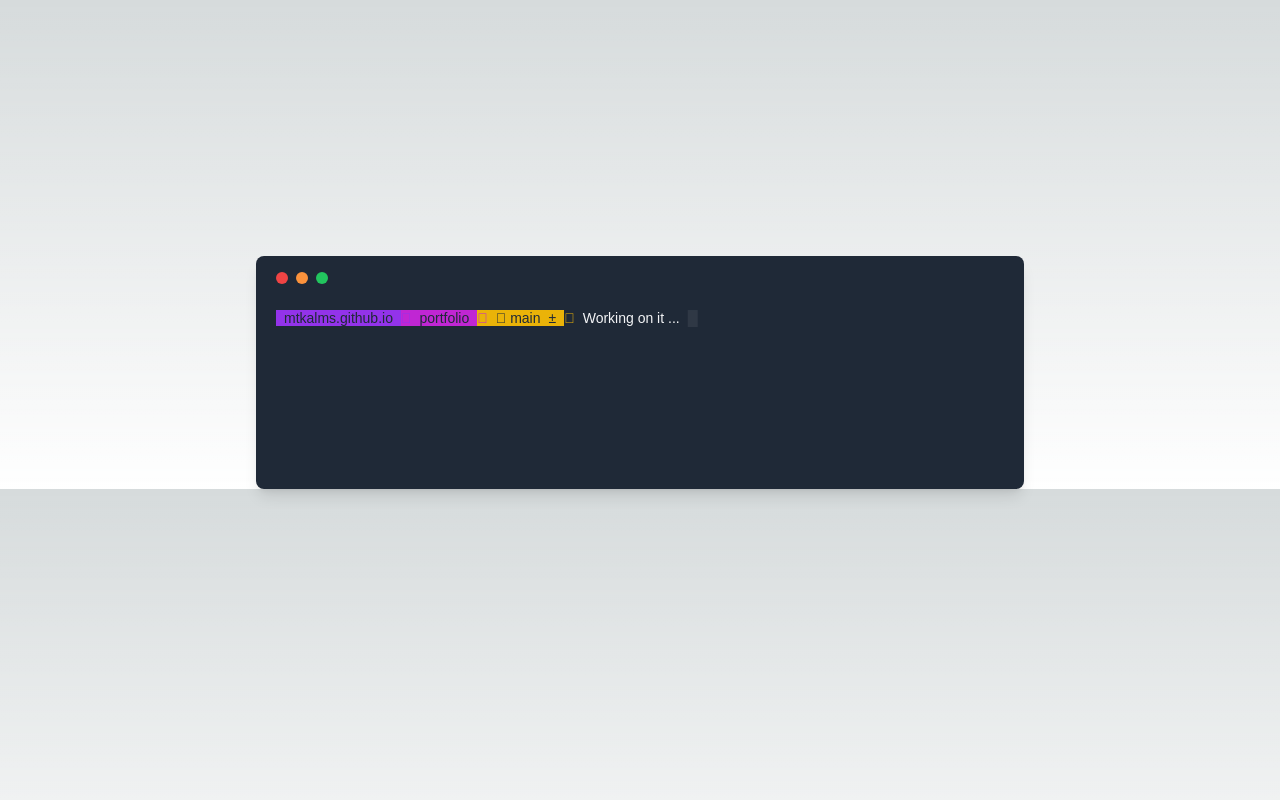
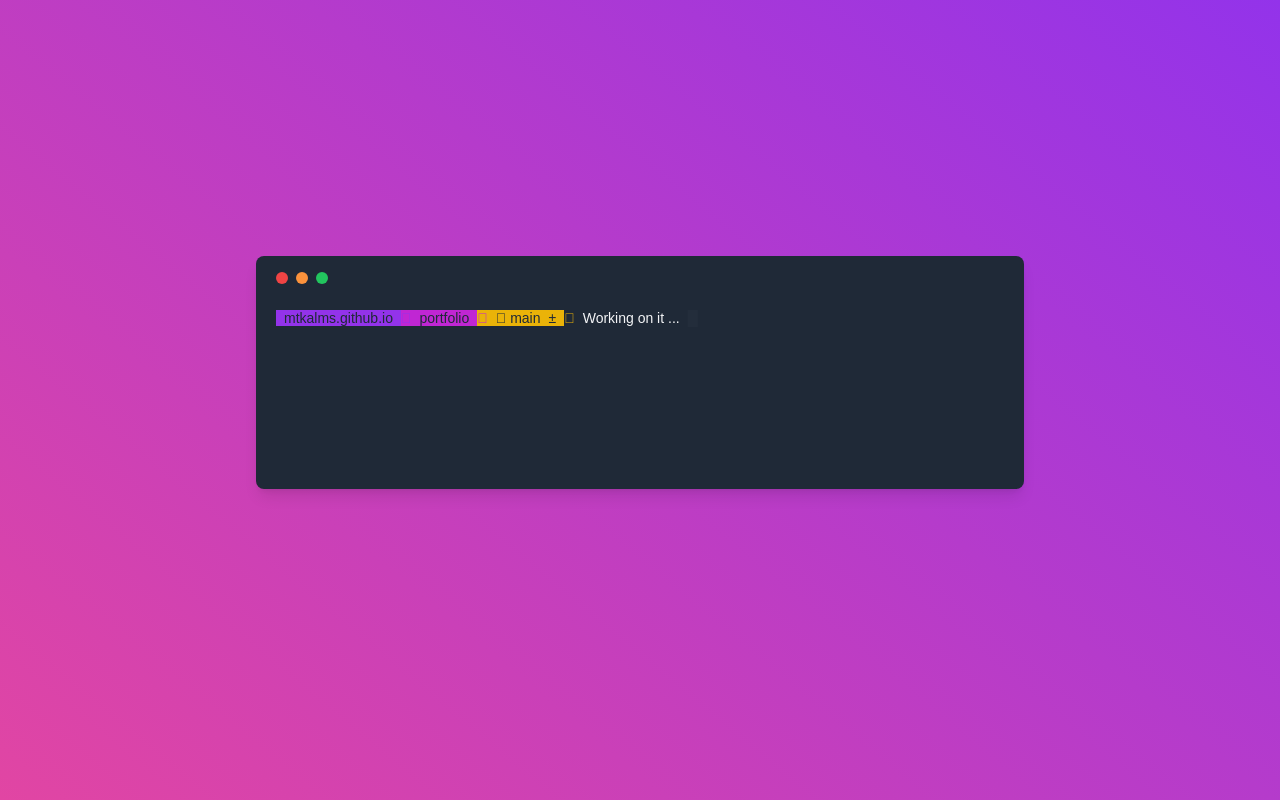
Before and after one commit to mtkalms/portfolio, a Next.js app: page / in a window 1280 px wide. Shown: the top 800 px of the page. Built offline with nearby package versions, Linux system fonts and the light colour scheme; a web font is replaced by a local one.

Commit message:
Add background

```diff
--- a/app/globals.css
+++ b/app/globals.css
@@ -2,26 +2,7 @@
 @tailwind components;
 @tailwind utilities;
 
-:root {
-  --foreground-rgb: 0, 0, 0;
-  --background-start-rgb: 214, 219, 220;
-  --background-end-rgb: 255, 255, 255;
+body {
+    min-height: 100vh;
+    @apply bg-gradient-to-tr from-pink-500 to-purple-600 dark:from-pink-700 dark:to-purple-800;
 }
-
-@media (prefers-color-scheme: dark) {
-  :root {
-    --foreground-rgb: 255, 255, 255;
-    --background-start-rgb: 0, 0, 0;
-    --background-end-rgb: 0, 0, 0;
-  }
-}
-
-body {
-  color: rgb(var(--foreground-rgb));
-  background: linear-gradient(
-      to bottom,
-      transparent,
-      rgb(var(--background-end-rgb))
-    )
-    rgb(var(--background-start-rgb));
-}
```
